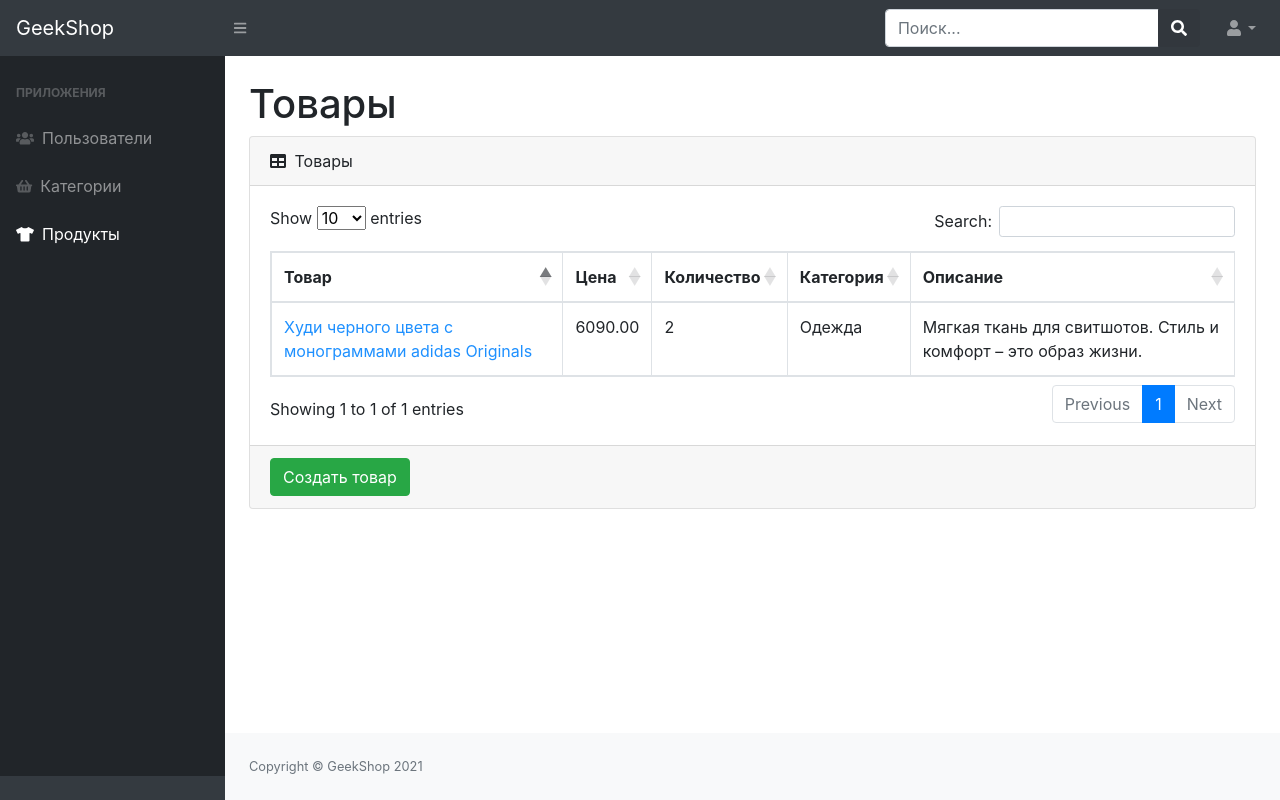
After one commit to StarNembus/geekshop, a Django app: page /admins/admins_product/ in a window 1280 px wide. The commit adds this page. Run offline with Django 3.2, Linux system fonts and the light colour scheme; data comes from the database, SQL or seed files in the repository; some libraries are stand-ins or nearby versions.

Commit message:
added AdminProductListView

```diff
--- a/admins/templates/admins/base.html
+++ b/admins/templates/admins/base.html
@@ -58,7 +58,7 @@
                         </div>
                         Категории
                     </a>
-                    <a class="nav-link" href="index.html">
+                    <a class="nav-link" href="{% url 'admins:admins_product' %}">
                         <div class="sb-nav-link-icon">
                             <i class="fas fa-tshirt"></i>
                         </div>
--- /dev/null
+++ b/admins/templates/admins/product_read.html
@@ -0,0 +1,49 @@
+{% extends 'admins/base.html' %}
+
+{% block content %}
+        <main>
+        <div class="container-fluid">
+                <h1 class="mt-4">Товары</h1>
+                <div class="card mb-4">
+                    <div class="card-header">
+                        <i class="fas fa-table mr-1"></i>
+                        Товары
+                    </div>
+                    <div class="card-body">
+                        <div class="table-responsive">
+                            <table class="table table-bordered" id="dataTable" width="100%" cellspacing="0">
+                                <thead>
+                                <tr>
+                                    <th>Товар</th>
+                                    <th>Цена</th>
+                                    <th>Количество</th>
+                                    <th>Категория</th>
+                                    <th>Описание</th>
+                                </tr>
+                                </thead>
+                                <tbody>
+                                {% for product in select_product %}
+                                    <tr>
+                                        <td>
+                                            <a href="{% url 'admins:admins_product' %}" style="color: dodgerblue">{{ product.name}}
+                                            </a>
+                                        </td>
+                                        <td>{{ product.price}}</td>
+                                        <td>{{ product.quantity}}</td>
+                                        <td>{{ product.category}}</td>
+                                        <td>{{ product.description}}</td>
+                                    </tr>
+                                {% endfor %}
+                                </tbody>
+                            </table>
+                        </div>
+                    </div>
+                    <div class="card-footer">
+                        <a href="#">
+                            <button class="btn btn-success">Создать товар</button>
+                        </a>
+                    </div>
+                </div>
+            </div>
+    </main>
+{% endblock %}
--- a/admins/urls.py
+++ b/admins/urls.py
@@ -1,7 +1,7 @@
 from django.urls import path
 
 from admins.views import index, UserCreateView, UserListView, UserUpdateView, UserDeleteView,\
-    admin_products_category
+    admin_products_category, AdminProductListView, product_create
 
 
 app_name = 'baskets'
@@ -12,6 +12,8 @@ urlpatterns = [
     path('users-create/', UserCreateView.as_view(), name='admin_users_create'),
     path('users-update/<int:pk>/', UserUpdateView.as_view(), name='admin_users_update'),  # для классов вместо id pk
     path('users-delete/<int:pk>/', UserDeleteView.as_view(), name='admin_users_delete'),
-    path('admin_products_category/', admin_products_category, name='admin_products_category')
+    path('admin_products_category/', admin_products_category, name='admin_products_category'),
+    path('admins_product/', AdminProductListView.as_view(), name='admins_product'),
+    path('product_create/', product_create, name='product_create')
 
 ]
--- a/admins/views.py
+++ b/admins/views.py
@@ -8,6 +8,8 @@ from products.models import ProductCategory
 from admins.forms import UserAdminRegistrationForm, UserAdminProfileForm, AdminProductCategory
 from django.shortcuts import render, HttpResponseRedirect
 from django.contrib.auth.decorators import user_passes_test
+from admins.forms import AdminProduct
+from products.models import Product
 
 
 @user_passes_test(lambda u: u.is_staff)  # ограничение для входа в админку
@@ -119,3 +121,26 @@ def admin_products_category(request):
         'category': category,
     }
     return render(request, 'admins/admin_products_category.html', context)
+
+
+class AdminProductListView(ListView):
+    model = Product
+    template_name = 'admins/product_read.html'
+
+    def get_context_data(self, **kwargs):
+        context = super(AdminProductListView, self).get_context_data(**kwargs)
+        context['select_product'] = Product.objects.all()
+        return context
+
+
+# def admins_product(request):
+#     select_product = Product.objects.all()
+#     context = {
+#         'title': 'GeekShop - Product',
+#         'select_product': select_product,
+#     }
+#     return render(request, 'admins/product_read.html', context)
+
+
+def product_create(request):
+    pass
--- a/products/models.py
+++ b/products/models.py
@@ -16,7 +16,7 @@ class Product(models.Model):
     name = models.CharField(max_length=256)
     image = models.ImageField(upload_to='products_images', blank=True, null=True)
     description = models.TextField(blank=True, null=True)
-    price = models.DecimalField(max_digits=8, decimal_places=2, default=0) # decimal_places = сколько цифр после запятой
+    price = models.DecimalField(max_digits=8, decimal_places=2, default=0)  # decimal_places = сколько цифр после запятой
     quantity = models.PositiveIntegerField(default=0)  # количество не должно быть отрицательным числом
     category = models.ForeignKey(ProductCategory, on_delete=models.CASCADE)  # связь с таблицей ProductCategory
 
```
Also changed, not shown: admins/forms.py (+7 -0 lines), admins/templates/admins/product_create.html (added, +44 -0 lines).
